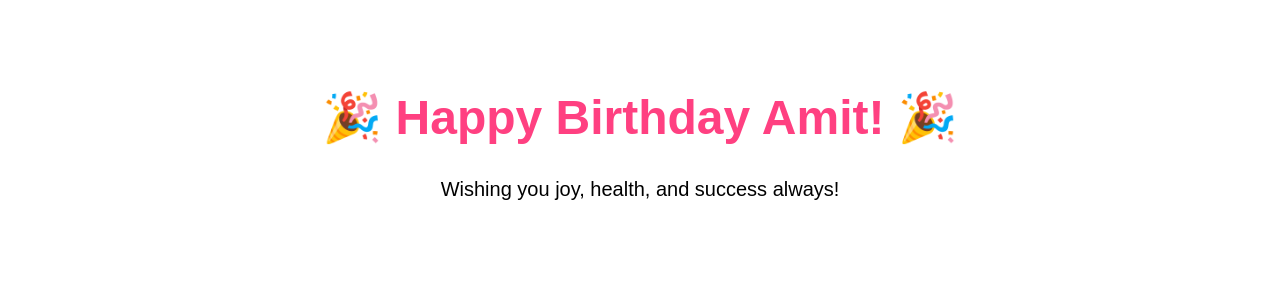
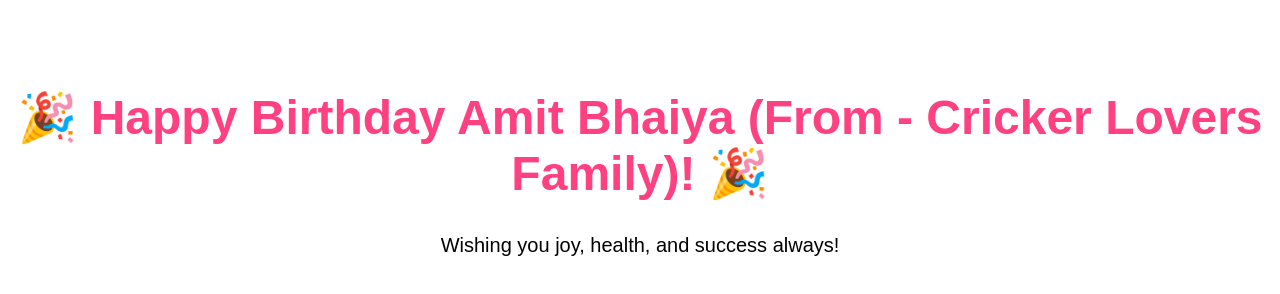
Before and after one commit to logicbomb-1/happy-birthday-amit-bhaiya, a plain HTML site: page index.html in a window 1280 px wide. Drawn offline with Linux system fonts and the light colour scheme.

Commit message:
Update index.html

```diff
--- a/index.html
+++ b/index.html
@@ -4,7 +4,7 @@
   <title>Happy Birthday Amit Bhaiya (From - Cricker Lovers Family)</title>
 </head>
 <body style="text-align:center; font-family:Arial; padding-top:50px;">
-  <h1 style="color:#ff4081; font-size:48px;">🎉 Happy Birthday Amit! 🎉</h1>
+  <h1 style="color:#ff4081; font-size:48px;">🎉 Happy Birthday Amit Bhaiya (From - Cricker Lovers Family)! 🎉</h1>
   <p style="font-size:20px;">Wishing you joy, health, and success always!</p>
 </body>
 </html>
```
